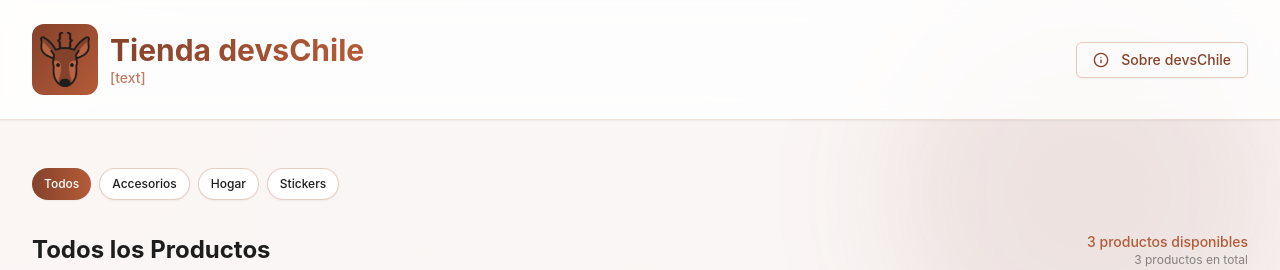
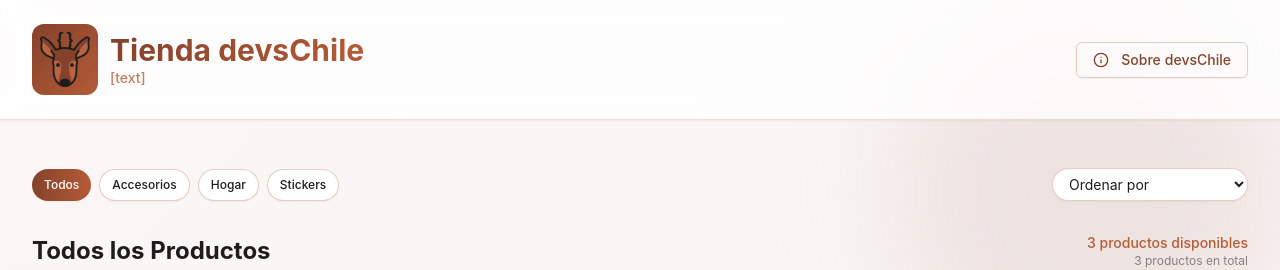
Before and after one commit to devschile/tienda, a React (Vite) app: page / in a window 1280 px wide. Shown: the top 270 px of the page. Built offline with nearby package versions, Linux system fonts and the light colour scheme; no server answers.

Commit message:
feat(sort): add sorting by price logic

```diff
--- a/app/app.tsx
+++ b/app/app.tsx
@@ -30,6 +30,7 @@ function App() {
   const [selectedCategory, setSelectedCategory] = useState<string | null>(() => {
     return new URLSearchParams(window.location.search).get('category');
   });
+  const [sortOrder, setSortOrder] = useState<'default' | 'price-asc' | 'price-desc'>('default');
 
   useEffect(() => {
     const handlePopState = () => {
@@ -153,9 +154,15 @@ function App() {
     new Set(allProducts.map((p) => p.fields.category).filter(Boolean)),
   ).sort();
 
-  const filteredProducts = selectedCategory
+  const filteredByCategory = selectedCategory
     ? allProducts.filter((p) => p.fields.category === selectedCategory)
     : allProducts;
+
+  const filteredProducts = [...filteredByCategory].sort((a, b) => {
+    if (sortOrder === 'price-asc') return a.fields.price - b.fields.price;
+    if (sortOrder === 'price-desc') return b.fields.price - a.fields.price;
+    return 0;
+  });
 
   const availableProducts = filteredProducts.filter((product) => product.fields.active);
   const totalCount = filteredProducts.length;
@@ -234,8 +241,7 @@ function App() {
 
         {!loadingProducts && allProducts.length > 0 && (
           <>
-            <div className="flex flex-col mb-8 mt-4 gap-4">
-              <div className="flex flex-wrap gap-2">
+            <div className="flex flex-wrap items-center gap-2 mb-8 mt-4">
               <Button
                 variant={selectedCategory === null ? 'default' : 'outline'}
                 size="sm"
@@ -255,7 +261,15 @@ function App() {
                   {category}
                 </Button>
               ))}
-              </div>
+              <select
+                value={sortOrder}
+                onChange={(e) => setSortOrder(e.target.value as 'default' | 'price-asc' | 'price-desc')}
+                className="ml-auto rounded-full shadow-sm border border-brand-secondary/30 bg-white text-brand-text text-sm px-3 py-1.5 outline-none focus:border-brand-secondary/50 focus:ring-2 focus:ring-brand-secondary/20 transition-all cursor-pointer"
+              >
+                <option value="default">Ordenar por</option>
+                <option value="price-asc">Precio: menor a mayor</option>
+                <option value="price-desc">Precio: mayor a menor</option>
+              </select>
             </div>
 
             <div className="flex items-center justify-between mb-6">
```
Lines whose indentation alone changed are shown as unchanged.
